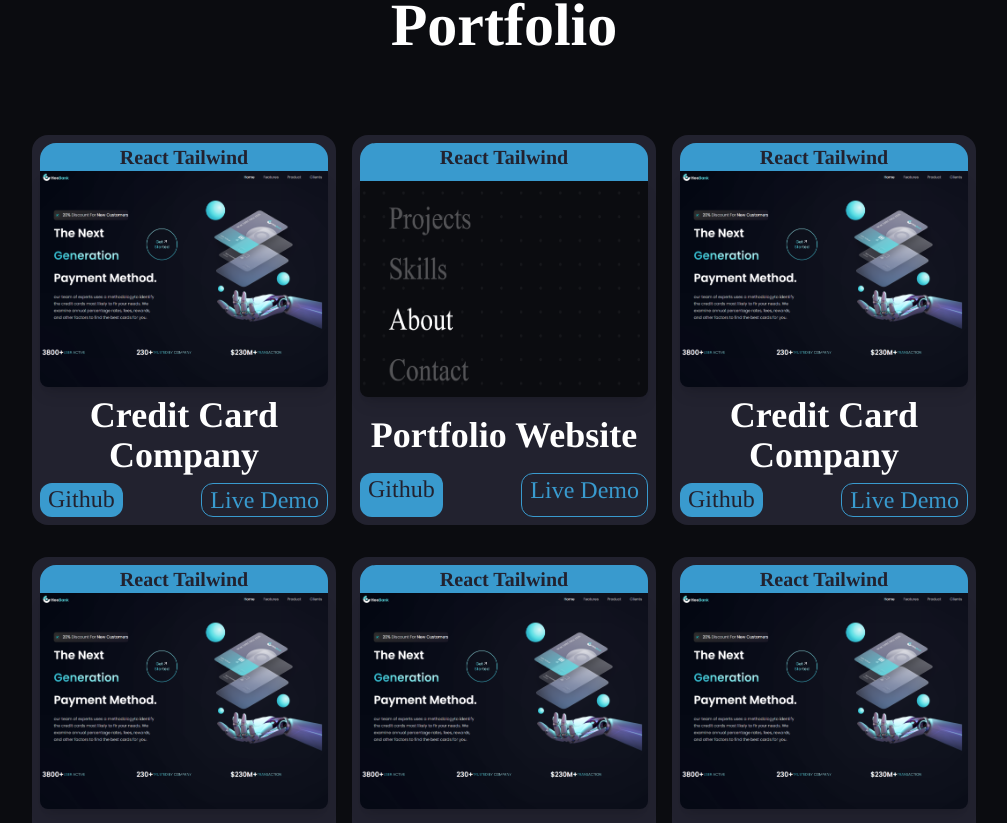
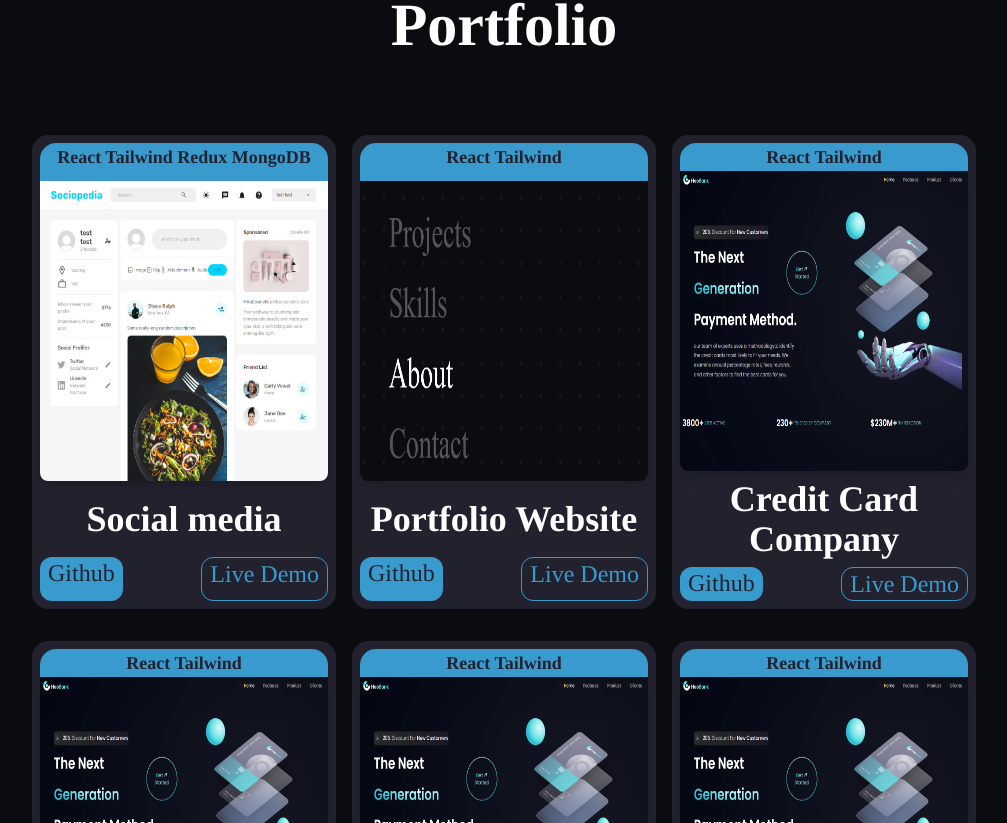
Before and after one commit to DawidKomperda/Portfolio, a React (Vite) app: page / in a window 1280 px wide. Shown: the part 997-1820 px from the top of the page, without its empty margins (136-1143 px from the left). Built offline with nearby package versions, Linux system fonts and the light colour scheme.

Commit message:
New project added
New project

```diff
--- a/src/assets/index.js
+++ b/src/assets/index.js
@@ -9,7 +9,7 @@
 import dog from './dog.png';
 import web1 from './website.png';
 import web2 from './website2.png';
-
+import web3 from './website3.png';
 
 export {
     facebook,
@@ -23,4 +23,5 @@
     dog,
     web1,
     web2,
+    web3,
 };
--- a/src/components/Projects.jsx
+++ b/src/components/Projects.jsx
@@ -10,12 +10,12 @@
           {projectsData.map((data) => {
             return (
               <div key={data.id} className={`${layout.cardHolder} grid grid-cols-2`}>
-                <h2 className=' col-span-2 text-center text-base xs:text-xl w-full font-semibold text-secondary bg-accent rounded-t-2xl'>{data.technology}</h2>
+                <h2 className=' col-span-2 text-center text-sm md:text-lg w-full font-semibold text-secondary bg-accent rounded-t-2xl'>{data.technology}</h2>
                 <a href={data.demo} className="col-span-2 "> <img src={data.image} alt={data.title} target="_blank" className={`${styles.card} object-fit`}/> </a>
-                <h3 className="font-semibold text-white text-xs ml:text-base ss:text-xl xs:text-2xl md:text-4xl text-center p-2 col-span-2">{data.title}</h3>
+                <h3 className="font-semibold text-white text-xl ml:text-base ss:text-xl xs:text-2xl md:text-4xl text-center p-2 col-span-2">{data.title}</h3>
                 <div className='flex justify-between col-span-2'>
-                  <a href={data.github} target="_blank" className='text-[10px] ml:text-lg ss:text-2xl px-2 bg-accent rounded-xl text-secondary'>Github</a>
-                  <a href={data.demo} target="_blank" className=' text-[10px] ml:text-lg ss:text-2xl px-2 bg-secondary border border-accent rounded-xl text-accent'> Live Demo</a>
+                  <a href={data.github} target="_blank" className='text-xl ml:text-lg ss:text-2xl px-2 bg-accent rounded-xl text-secondary'>Github</a>
+                  <a href={data.demo} target="_blank" className='text-xl ml:text-lg ss:text-2xl px-2 bg-secondary border border-accent rounded-xl text-accent'> Live Demo</a>
                 </div>
               </div>
           )})}
--- a/src/constants/index.js
+++ b/src/constants/index.js
@@ -1,4 +1,4 @@
-import { facebook, github, linkedin, twitter, web1, web2 } from "../assets";
+import { facebook, github, linkedin, twitter, web1, web2, web3 } from "../assets";
 
 export const navLinks = [
   {
@@ -74,16 +74,25 @@
         Name: "SQL",
       },
       {
-        Name: "MySQL",
-      },
-      {
         Name: "Firebase",
       },
       {
-        Name: "Node",
+        Name: "MongoDB",
+      },
+      {
+        Name: "Express",
       },
       {
         Name: "React",
+      },
+      {
+        Name: "Redux",
+      },
+      {
+        Name: "Rest API",
+      },
+      {
+        Name: "Node",
       },
       {
         Name: "Next",
@@ -149,11 +158,11 @@
 export const projectsData = [
   {
   id: 1,
-  image: web1,
-  title: "Credit Card Company",
-  github: "https://github.com/DawidKomperda/buisness-react-one-page",
-  demo: "http://dawidkomperdaproject1.online",
-  technology: "React Tailwind",
+  image: web3,
+  title: "Social media",
+  github: "https://github.com/DawidKomperda/Instagram-Like-Website-React",
+  demo: "https://intapage.onrender.com",
+  technology: "React Tailwind Redux MongoDB",
   },
   {
   id: 2,
--- a/src/style.js
+++ b/src/style.js
@@ -18,7 +18,7 @@
     marginX: "sm:mx-16 mx-6",
     marginY: "sm:my-16 my-6",
 
-    card: " aspect-[4/3] min-h-[150px] max-h-[300px] rounded-b-lg shadow-lg ",
+    card: " aspect-[4/3] max-h-[300px] rounded-b-lg shadow-lg h-[200px] md:h-[300px] ",
 
     mediaCard: "flex flex-col items-start sm:items-center p-2 sm:flex-row",
     mediaText: "pl-4 pb-2 text-base ss:text-xl",
```
Also changed, not shown: src/assets/website3.png (added).
